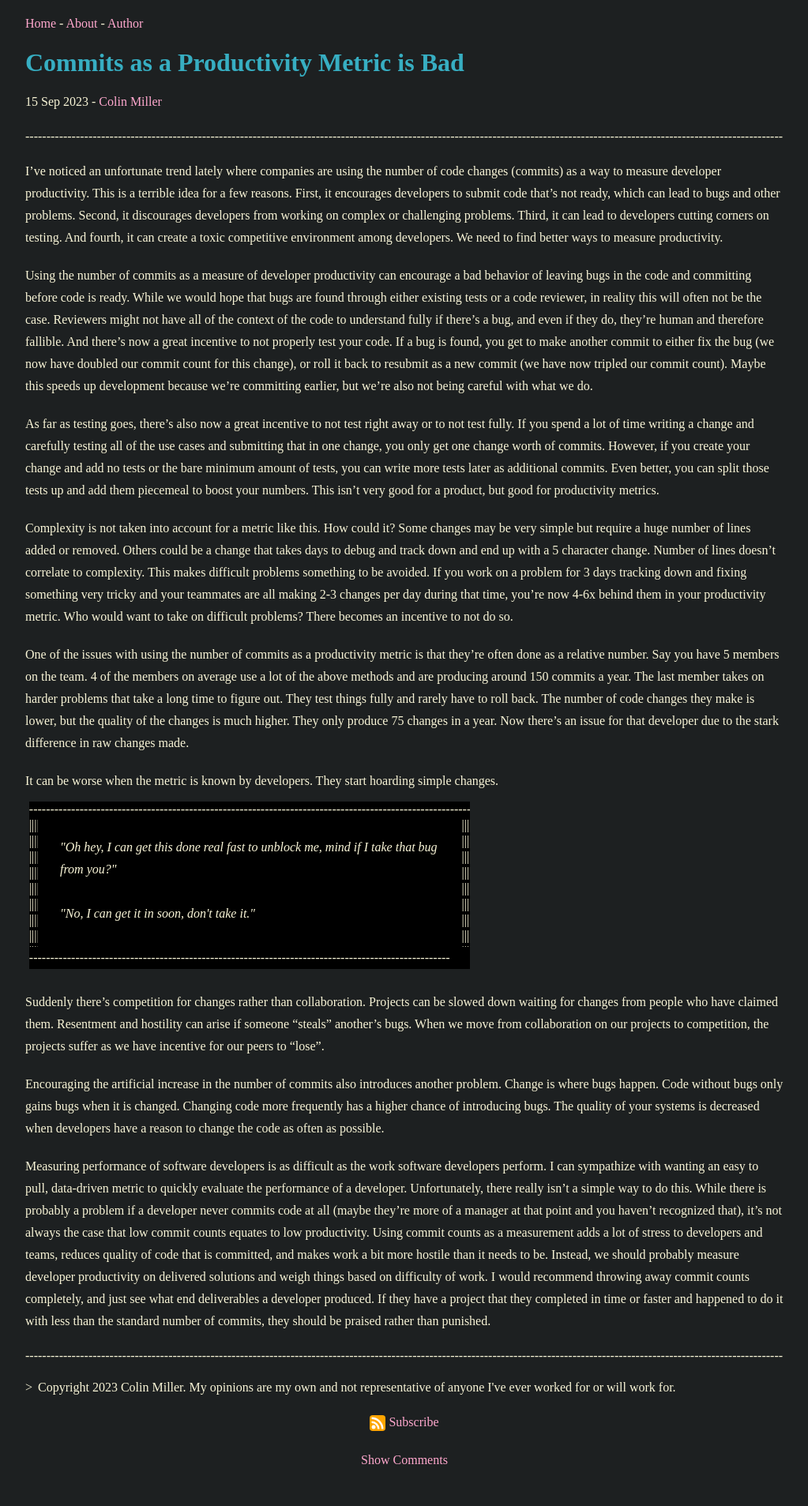
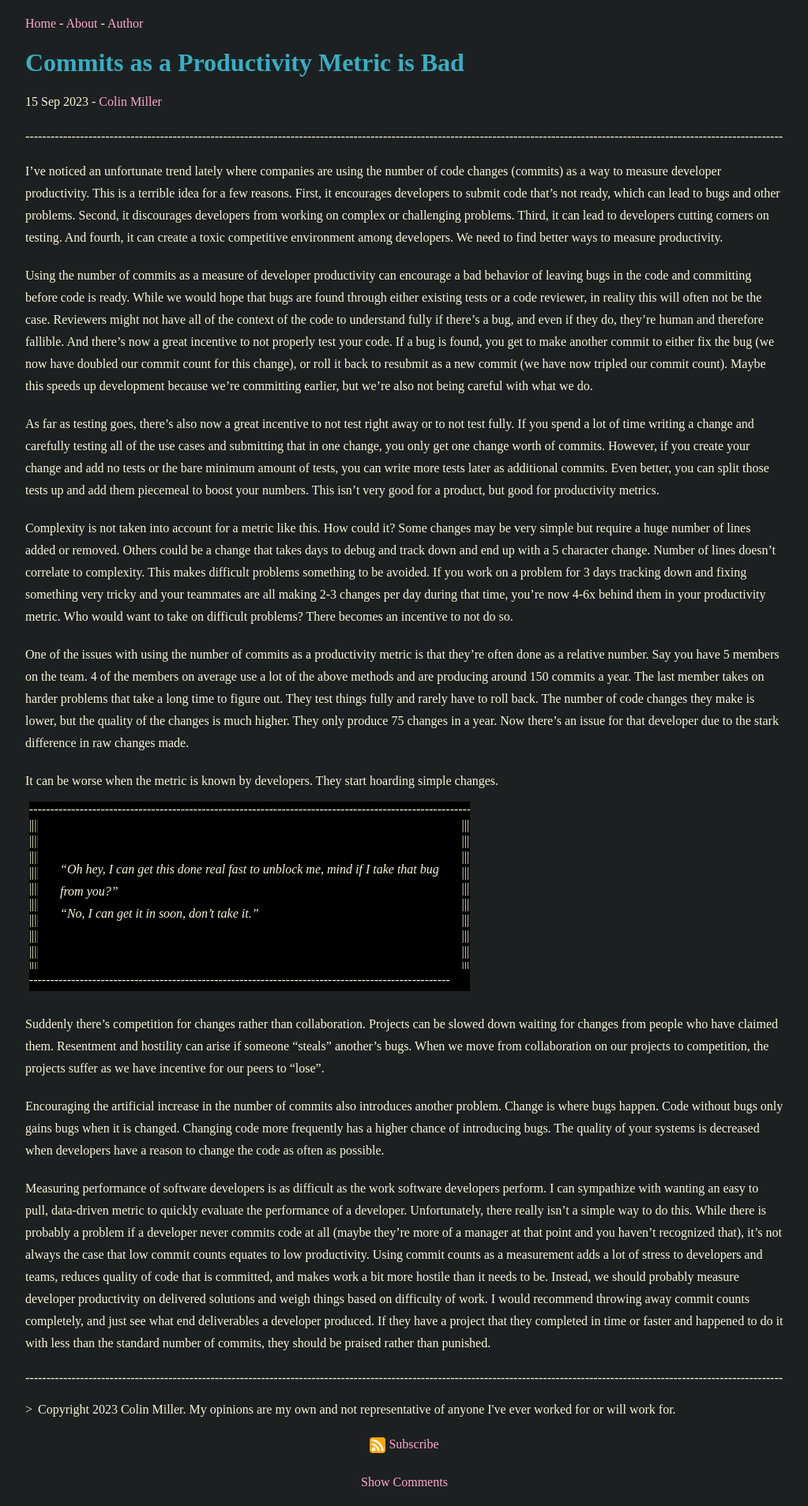
Before and after one commit to Jearil/aspirations, a Jekyll site: the page built from _posts/2023-09-15-commits-as-productivity-metric-is-bad.md, in a window 1280 px wide. Shown: the whole page at 79% size, without its empty margins (128-1151 px from the left). Built offline with Jekyll 4.4.1, drawn with Linux system fonts in a browser that asks for light colours; some web fonts are replaced; before the commit the page ends 1879 px from its top, so only the background shows below that.

Commit message:
New post on game dev
* Going to try starting making games
* Fixed adding markdown into my Div

```diff
--- a/_posts/2023-09-15-commits-as-productivity-metric-is-bad.md
+++ b/_posts/2023-09-15-commits-as-productivity-metric-is-bad.md
@@ -17,10 +17,9 @@ One of the issues with using the number of commits as a productivity metric is t
 
 It can be worse when the metric is known by developers. They start hoarding simple changes.
 
-<div class="ascii-box" id="box1">
-<i>"Oh hey, I can get this done real fast to unblock me, mind if I take that bug from you?"</i>
-
-<i>"No, I can get it in soon, don't take it."</i>
+<div class="ascii-box" id="box1" markdown="1">
+*"Oh hey, I can get this done real fast to unblock me, mind if I take that bug from you?"*
+*"No, I can get it in soon, don't take it."*
 </div>
 
  Suddenly there's competition for changes rather than collaboration. Projects can be slowed down waiting for changes from people who have claimed them. Resentment and hostility can arise if someone "steals" another's bugs. When we move from collaboration on our projects to competition, the projects suffer as we have incentive for our peers to "lose".
--- a/assets/css/ascii-box.scss
+++ b/assets/css/ascii-box.scss
@@ -49,3 +49,7 @@ div.ascii-box:after {
     /* This just caps off the bottom */
     content: '----------------------------------------------------------------------------------------------------';
 }
+
+div.ascii-box p {
+    margin: 0px;
+}
```
Also changed, not shown: _posts/2023-10-16-exploring-game-dev.md (added, +22 -0 lines).
